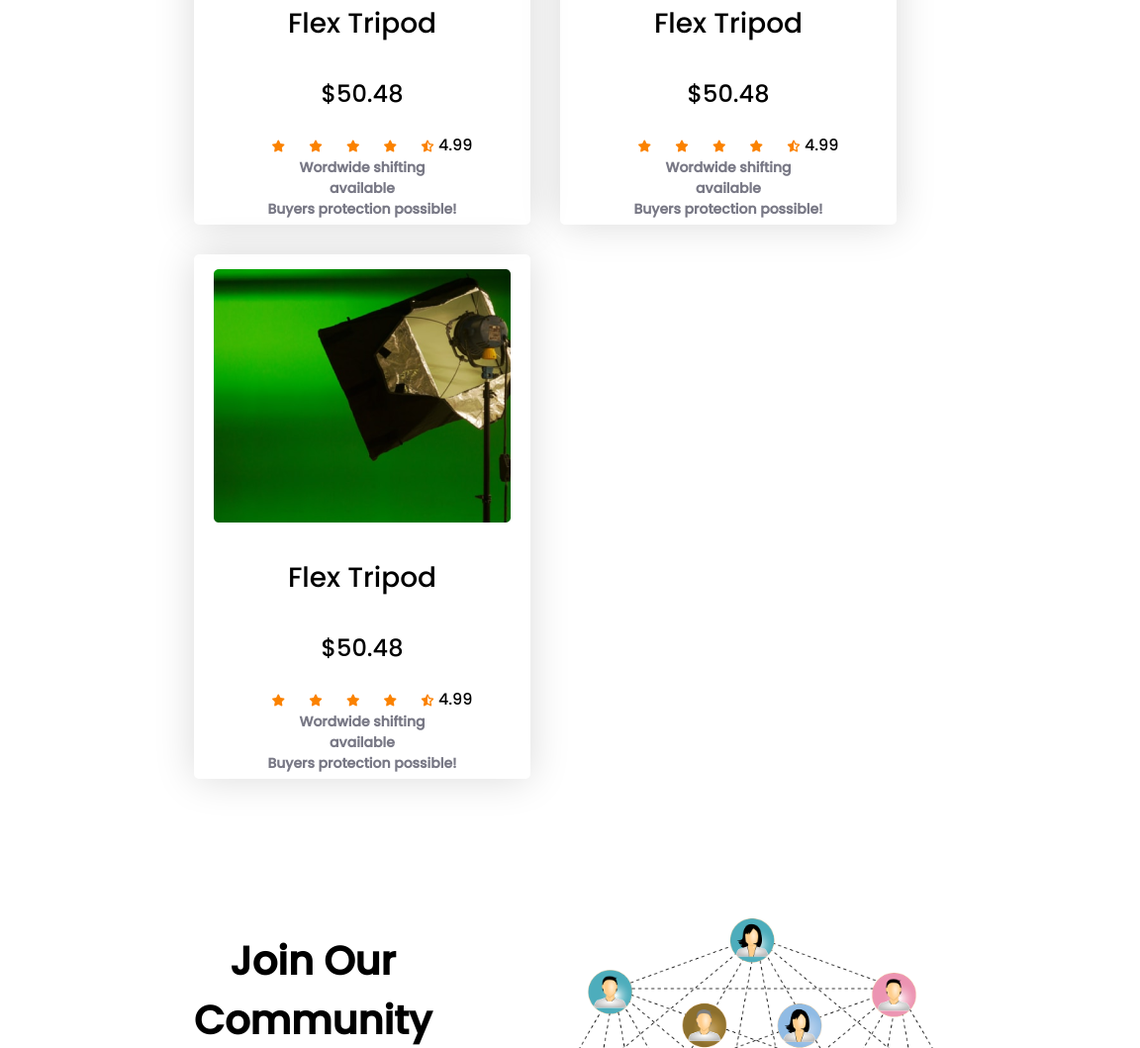
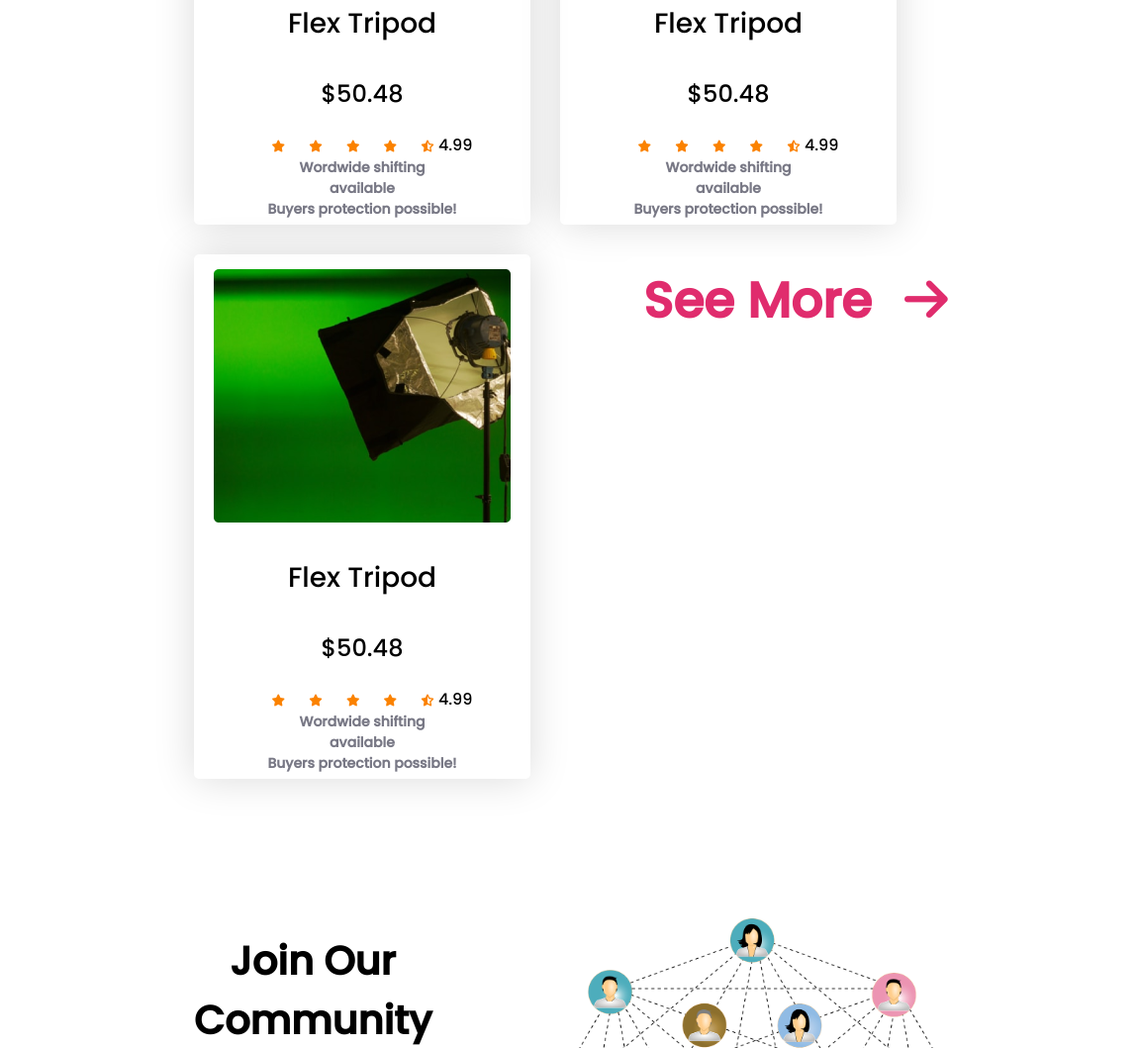
Before and after one commit to danteahmed/assignment-2, a plain HTML site: page index.html in a window 768 px wide. Shown: the part 3250-4309 px from the top of the page at 99% size, 1152 px wide, since content can reach past the window. Drawn offline with Linux system fonts and the light colour scheme.

Commit message:
8th commit

```diff
--- a/styles/style.css
+++ b/styles/style.css
@@ -135,7 +135,7 @@ main{
    color: #E02C6D;
    font-weight: 700;
    position: relative;
-   right: -1300px;
+   right: -1150px;
    font-size: 20px
 }
 
@@ -246,6 +246,11 @@ footer .fab, .fas{
       justify-content: center;
       align-items: center;
    }
+   .seemore-btn{
+      margin-left: -1090px;
+      text-align: center;
+      font-size: 50px;
+   }
    .com-info img{
       width: 350%;
    }
```
